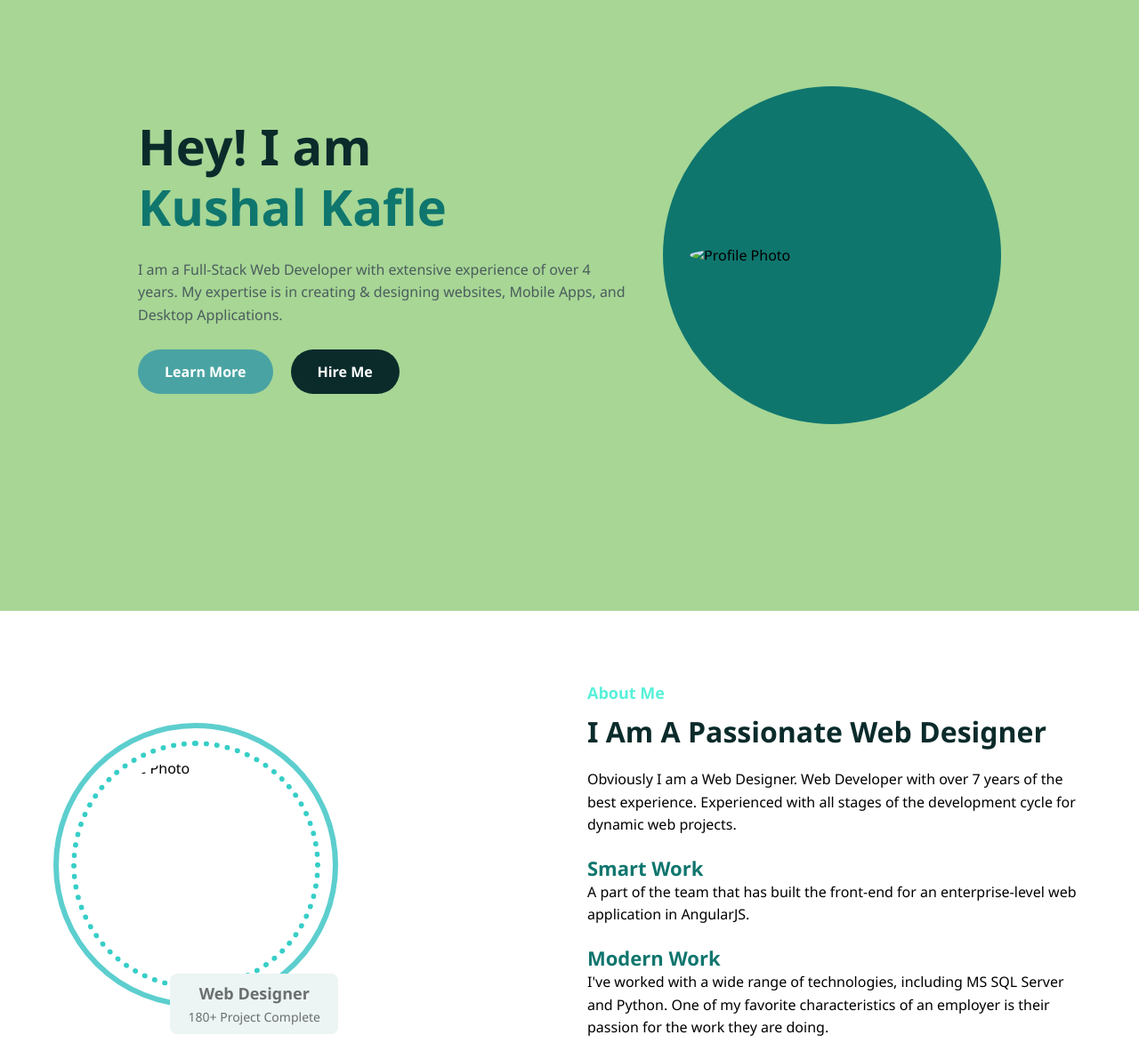
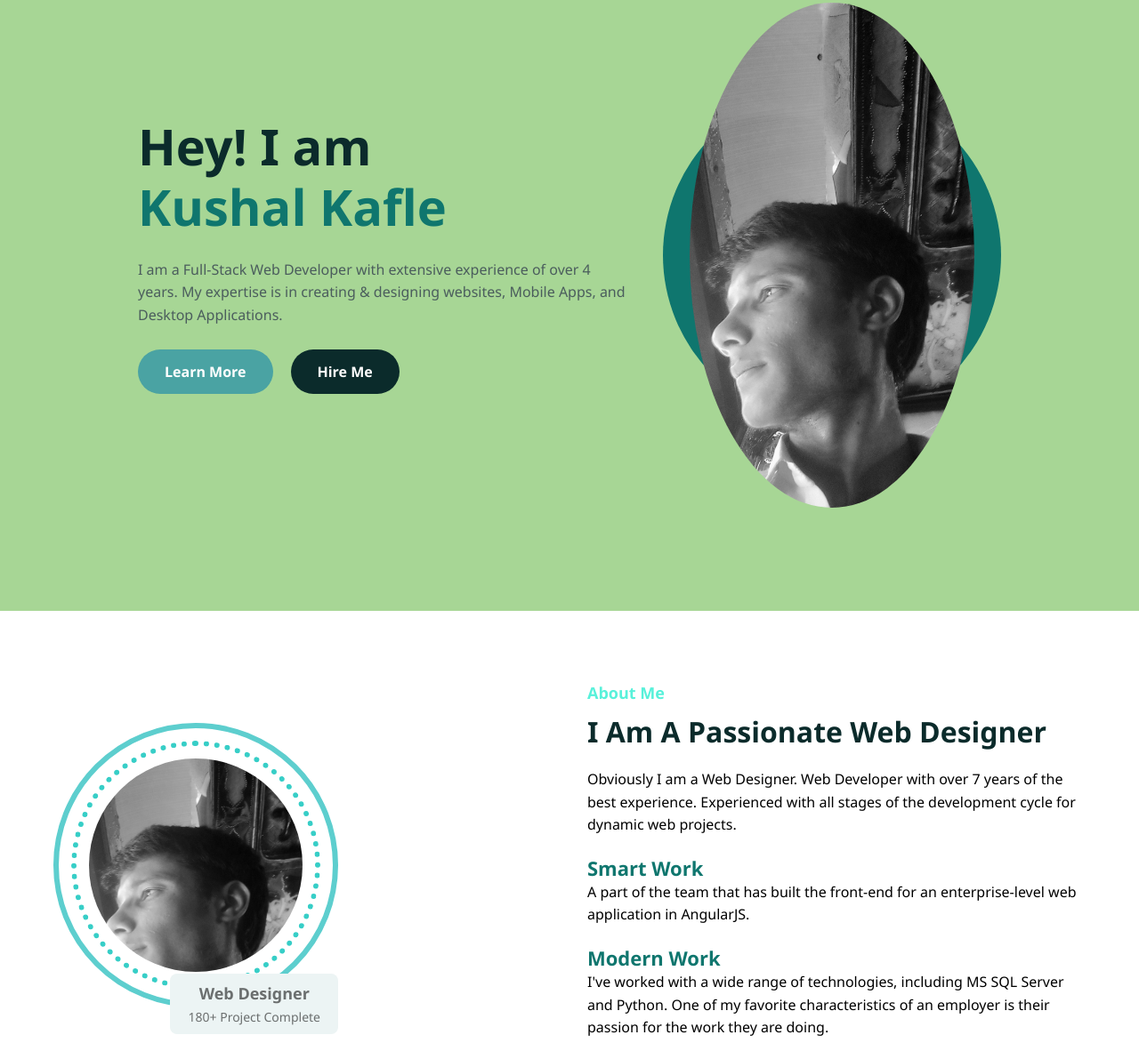
Before and after one commit to kkafle100/portfolio-website, a plain HTML site: page index.html in a window 1280 px wide. Shown: the part 113-1295 px from the top of the page at 89% size. Drawn offline with Linux system fonts and the light colour scheme.

Commit message:
modified

```diff
--- a/index.html
+++ b/index.html
@@ -27,7 +27,7 @@
 
       <div class="hero-image">
         <div class="circle-bg">
-          <img src="lion" alt="Profile Photo">
+          <img src="photo.jpg" alt="Profile Photo">
         </div>
       </div>
 
@@ -42,7 +42,7 @@
       <div class="ring dotted-ring"></div>
 
       <div class="image-circle">
-        <img src="lion" alt="Profile Photo">
+        <img src="photo.jpg" alt="Profile Photo">
       </div>
 
       <div class="project-label">
```
Also changed, not shown: photo.jpg (added).
